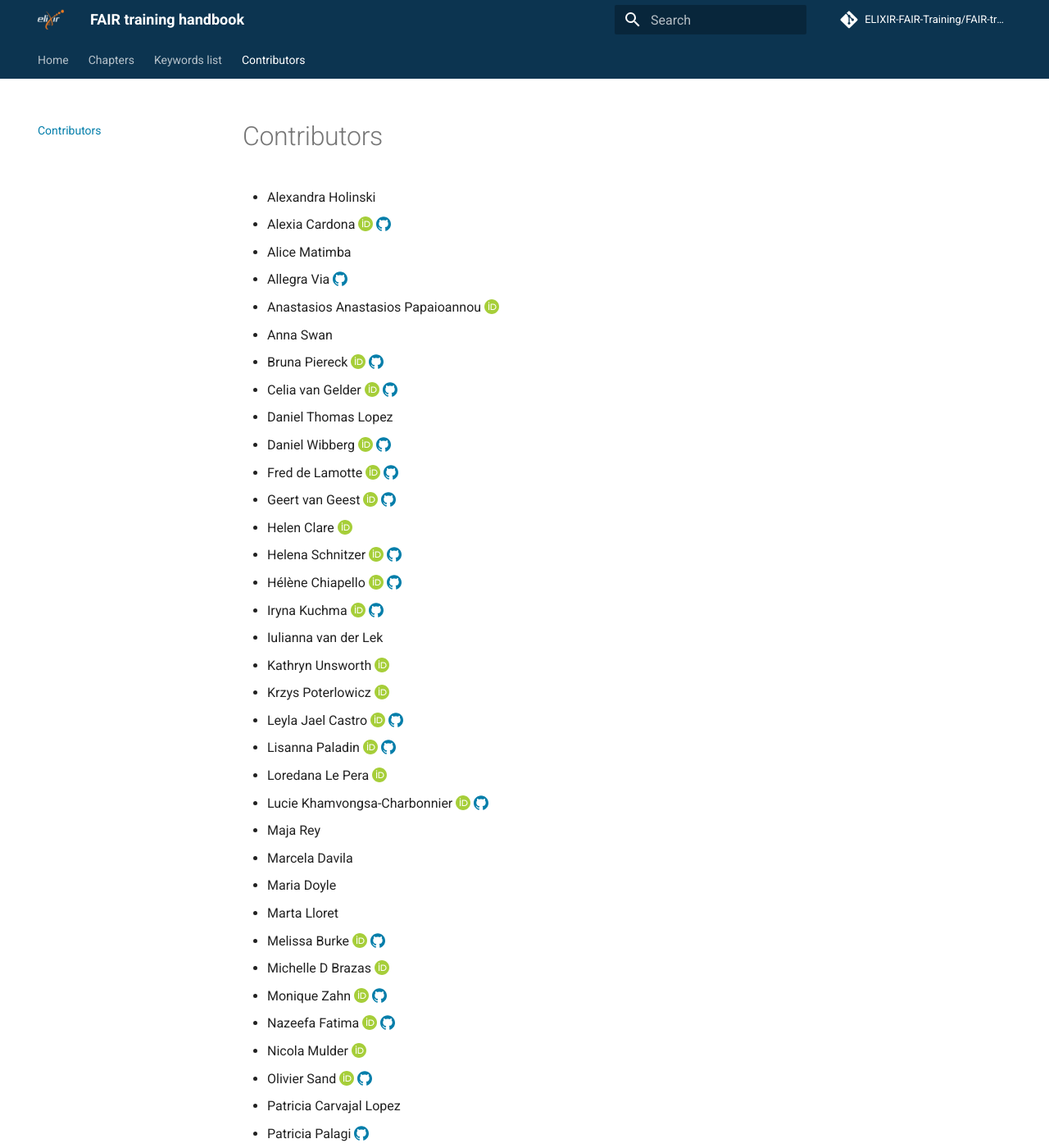
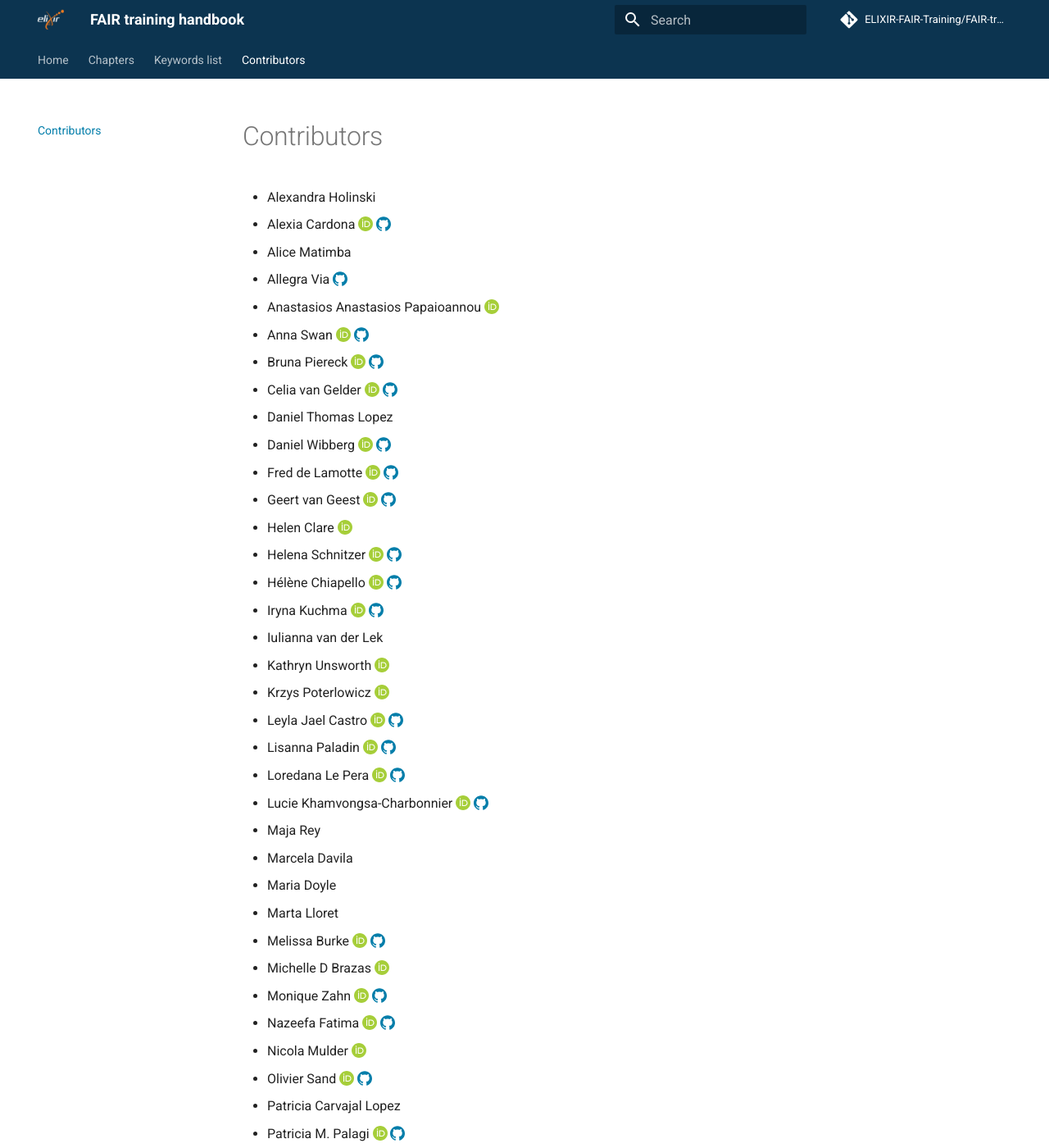
Before and after one commit to elixir-europe-training/ELIXIR-TrP-FAIR-training-handbook, an MkDocs documentation site: the page built from docs/contributor_list.md, in a window 1280 px wide and 1400 px high. Shown: the whole window at 82% size. Built offline with MkDocs 1.6.1 and Material for MkDocs 9.7.7, drawn with Linux system fonts in a browser that asks for light colours; comment, search, counter and statistics services are not loaded; part of the change alters nothing that is shown.

```diff
--- a/docs/contributor_list.md
+++ b/docs/contributor_list.md
@@ -3,7 +3,7 @@
 - Alice Matimba
 - Allegra Via  [:simple-github:](https://github.com/allegravia/)
 - Anastasios Anastasios Papaioannou [:custom-orcid:](https://orcid.org/0000-0002-8959-4559/)
-- Anna Swan
+- Anna Swan [:custom-orcid:](https://orcid.org/0000-0003-1810-3756/) [:simple-github:](https://github.com/annaswan1/)
 - Bruna Piereck [:custom-orcid:](https://orcid.org/0000-0001-5958-0669/) [:simple-github:](https://github.com/bpiereck/)
 - Celia van Gelder [:custom-orcid:](https://orcid.org/0000-0002-0223-2329/) [:simple-github:](https://github.com/celiavg/)
 - Daniel Thomas Lopez
@@ -19,7 +19,7 @@
 - Krzys Poterlowicz [:custom-orcid:](https://orcid.org/0000-0001-6173-5674/)
 - Leyla Jael Castro [:custom-orcid:](https://orcid.org/0000-0003-3986-0510/) [:simple-github:](https://github.com/ljgarcia/)
 - Lisanna Paladin [:custom-orcid:](https://orcid.org/0000-0003-0011-9397/) [:simple-github:](https://github.com/lisanna/)
-- Loredana Le Pera [:custom-orcid:](https://orcid.org/0000-0002-0076-9878/)
+- Loredana Le Pera [:custom-orcid:](https://orcid.org/0000-0002-0076-9878/) [:simple-github:](https://github.com/loredanalepera/)
 - Lucie Khamvongsa-Charbonnier [:custom-orcid:](https://orcid.org/0000-0002-1194-0546/) [:simple-github:](https://github.com/lkhamvongsa/)
 - Maja Rey
 - Marcela Davila
@@ -32,12 +32,12 @@
 - Nicola Mulder [:custom-orcid:](https://orcid.org/0000-0003-4905-0941/)
 - Olivier Sand [:custom-orcid:](https://orcid.org/0000-0003-1465-1640/) [:simple-github:](https://github.com/olisand/)
 - Patricia Carvajal Lopez
-- Patricia Palagi  [:simple-github:](https://github.com/ppalagi/)
+- Patricia M. Palagi [:custom-orcid:](https://orcid.org/0000-0001-9062-6303/) [:simple-github:](https://github.com/ppalagi/)
 - Rachel Berkson
 - Renato Alves
 - Roland KRAUSE
 - Russell Schwartz
-- Sara El-Gebali [:custom-orcid:](https://orcid.org/https://orcid.org/0000-0003-1378-5495/) [:simple-github:](https://github.com/selgebali/)
+- Sara El-Gebali [:custom-orcid:](https://orcid.org/0000-0003-1378-5495/) [:simple-github:](https://github.com/selgebali/)
 - Sarah Morgan
 - Saskia Hiltemann
 - Shaun Aron
```
